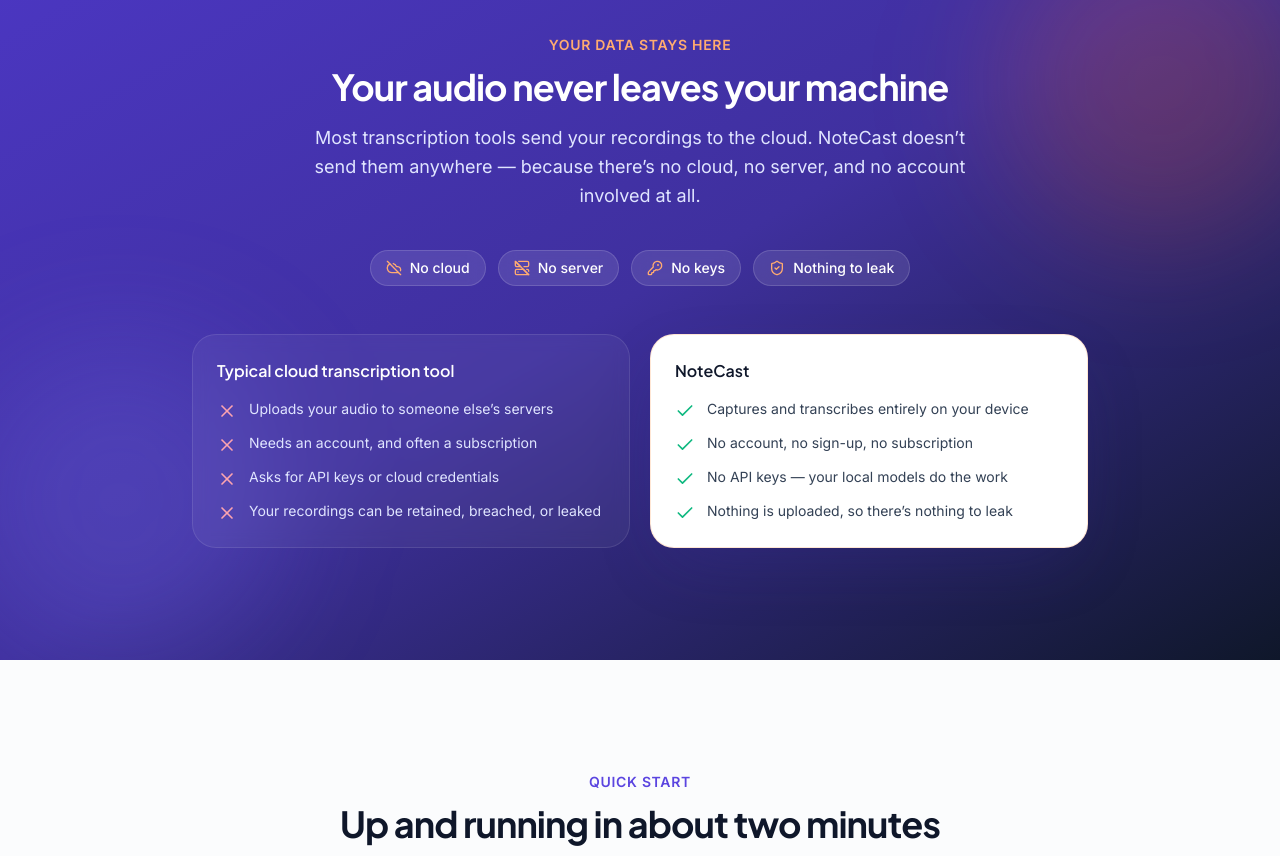
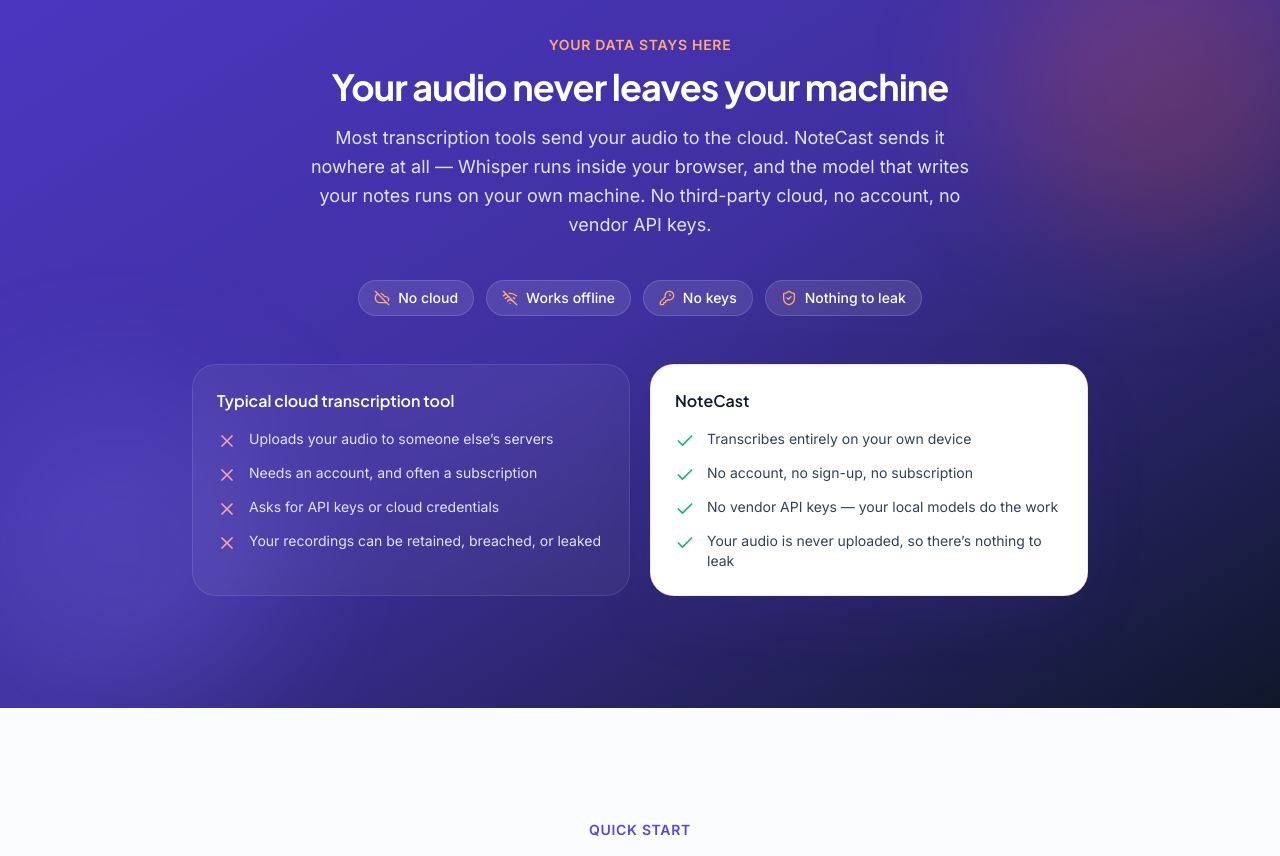
Before and after one commit to dukocuk/notecast-site, a React (Vite) app: page / in a window 1280 px wide. Shown: the part 3560-4416 px from the top of the page. Built offline with nearby package versions, Linux system fonts and the light colour scheme.

Commit message:
feat: update PrivacySpotlight component for clarity and accuracy in messaging

```diff
--- a/src/components/PrivacySpotlight.tsx
+++ b/src/components/PrivacySpotlight.tsx
@@ -1,5 +1,5 @@
 import { motion } from 'framer-motion';
-import { CloudOff, ServerOff, KeyRound, ShieldCheck, X, Check } from 'lucide-react';
+import { CloudOff, WifiOff, KeyRound, ShieldCheck, X, Check } from 'lucide-react';
 import { Container } from './ui/Container';
 import { fadeUp, stagger, useReveal } from '../lib/motion';
 
@@ -11,15 +11,15 @@
 ];
 
 const NOTECAST = [
-  'Captures and transcribes entirely on your device',
+  'Transcribes entirely on your own device',
   'No account, no sign-up, no subscription',
-  'No API keys — your local models do the work',
-  'Nothing is uploaded, so there’s nothing to leak',
+  'No vendor API keys — your local models do the work',
+  'Your audio is never uploaded, so there’s nothing to leak',
 ];
 
 const PILLARS = [
   { icon: CloudOff, label: 'No cloud' },
-  { icon: ServerOff, label: 'No server' },
+  { icon: WifiOff, label: 'Works offline' },
   { icon: KeyRound, label: 'No keys' },
   { icon: ShieldCheck, label: 'Nothing to leak' },
 ];
@@ -58,9 +58,10 @@
             Your audio never leaves your machine
           </motion.h2>
           <motion.p variants={fadeUp} className="mt-4 text-lg leading-relaxed text-brand-100 text-pretty">
-            Most transcription tools send your recordings to the cloud. NoteCast
-            doesn’t send them anywhere — because there’s no cloud, no server, and
-            no account involved at all.
+            Most transcription tools send your audio to the cloud. NoteCast sends
+            it nowhere at all — Whisper runs inside your browser, and the model
+            that writes your notes runs on your own machine. No third-party
+            cloud, no account, no vendor API keys.
           </motion.p>
         </motion.div>
 
```
